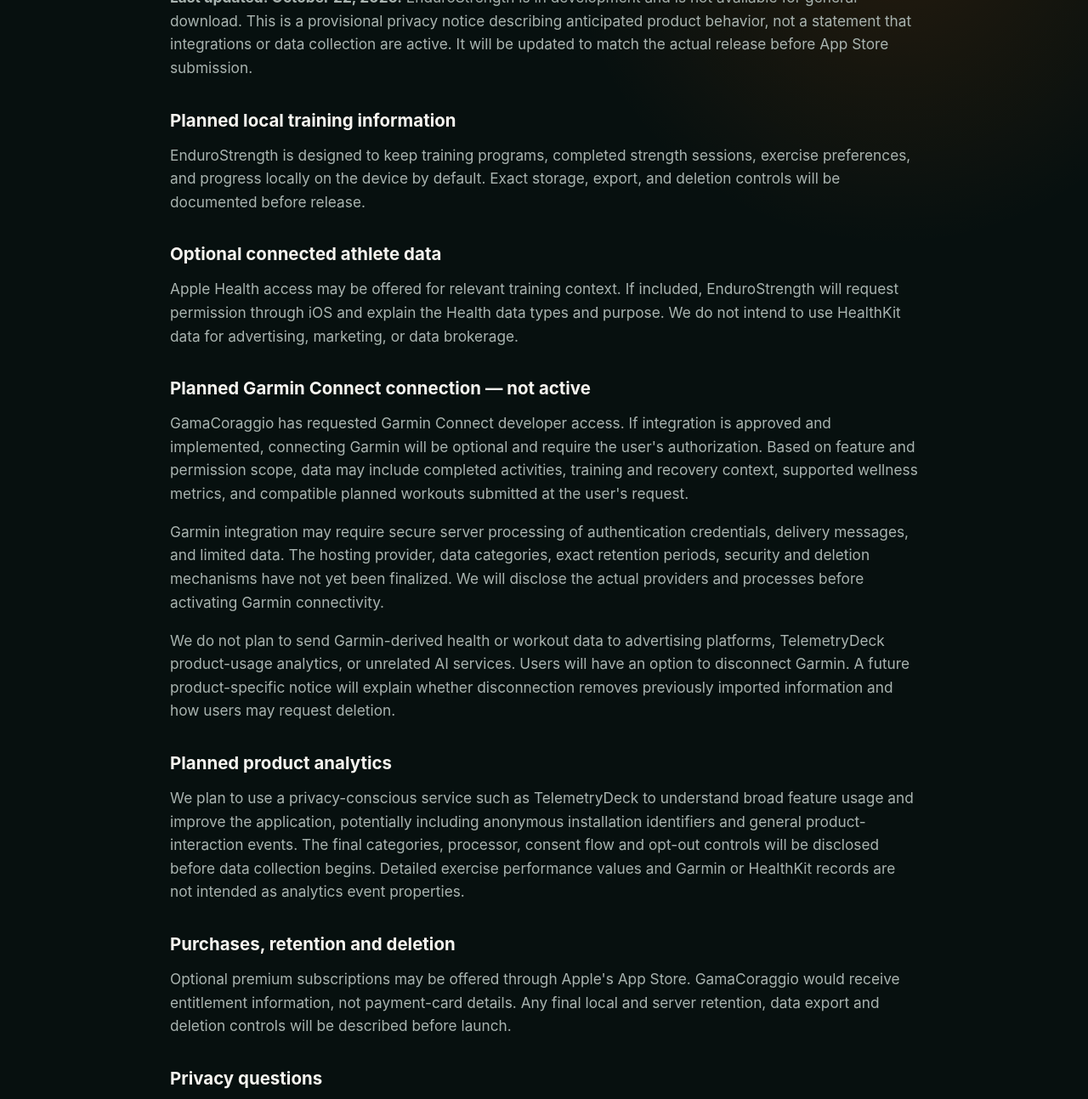
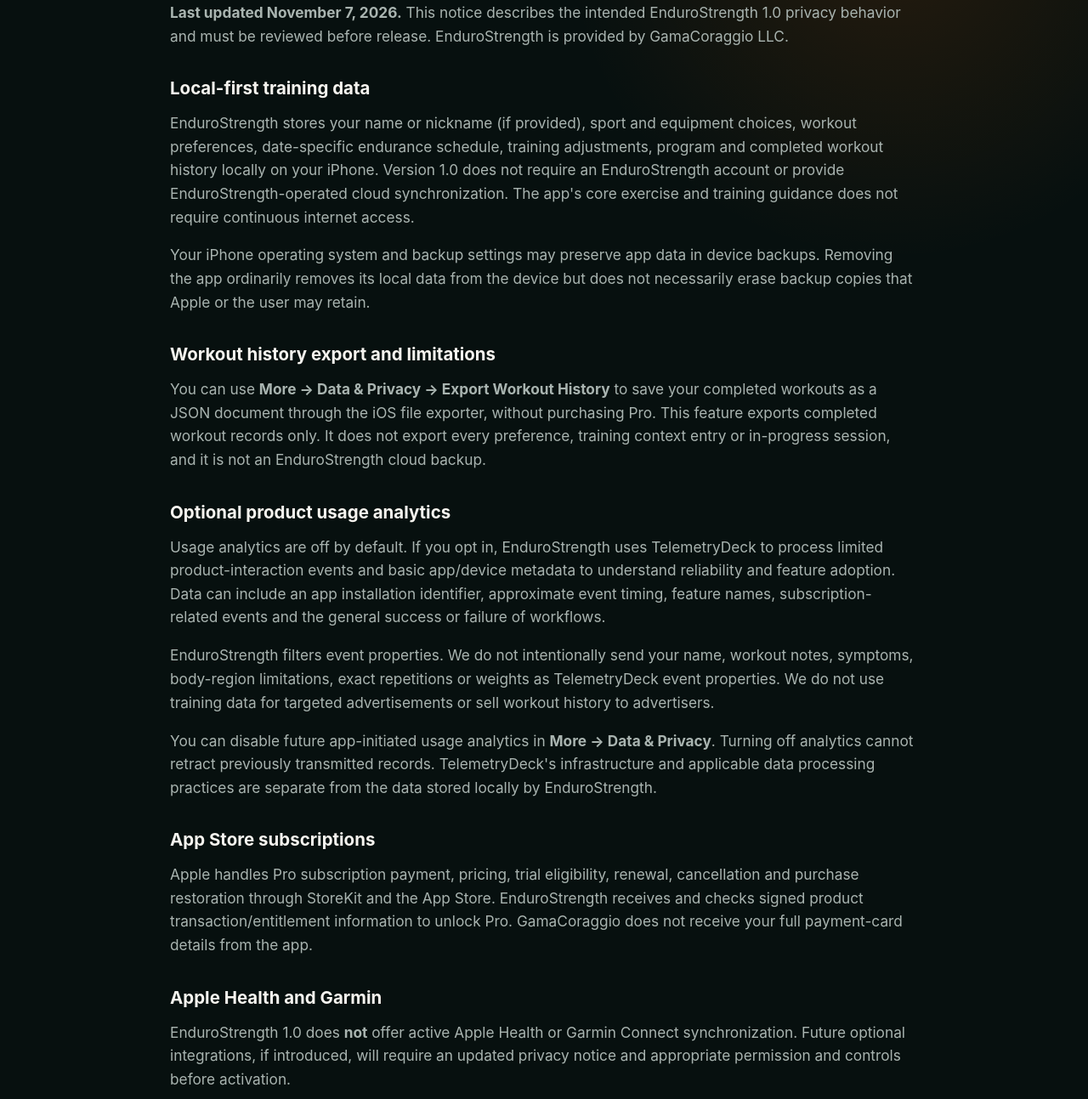
Before and after one commit to mmagriGH/gamacoraggio-site, a plain HTML site: page endurostrength/privacy/index.html in a window 1280 px wide. Shown: the part 313-1606 px from the top of the page at 85% size. Drawn offline with Linux system fonts and the light colour scheme.

Commit message:
Replace provisional EnduroStrength privacy preview with v1 local-first policy draft

```diff
--- a/endurostrength/privacy/index.html
+++ b/endurostrength/privacy/index.html
@@ -3,39 +3,46 @@
 <head>
   <meta charset="UTF-8" />
   <meta name="viewport" content="width=device-width, initial-scale=1.0" />
-  <meta name="description" content="EnduroStrength Privacy by GamaCoraggio LLC — In-development product privacy preview." />
-  <title>EnduroStrength Privacy | GamaCoraggio</title>
+  <meta name="description" content="EnduroStrength version 1.0 Privacy Policy — local workout data, optional product analytics, subscriptions, export and support." />
+  <title>EnduroStrength Privacy Policy | GamaCoraggio</title>
   <link rel="stylesheet" href="../../styles.css" />
 </head>
 <body>
   <header class="site-header"><div class="wrap nav">
     <a class="brand" href="../../index.html" aria-label="GamaCoraggio home"><span class="brand-mark">GC</span><span>GamaCoraggio</span></a>
-    <nav><a href="../../index.html#products">Our Apps</a><a href="./">Privacy</a></nav>
+    <nav aria-label="EnduroStrength navigation">
+      <a href="../">EnduroStrength</a>
+      <a href="./" aria-current="page">Privacy</a>
+      <a href="../terms/">Terms</a>
+      <a href="../support/">Support</a>
+    </nav>
   </div></header>
+
   <main><section class="section" style="padding-top:86px;min-height:73vh"><div class="wrap" style="max-width:880px">
-
-  <p class="eyebrow">PRIVACY · PRE-RELEASE PREVIEW</p>
-  <h2>EnduroStrength Privacy</h2>
-  <div class="body-copy privacy-copy">
-    <p><strong>Last updated: October 22, 2026.</strong> EnduroStrength is in development and is not available for general download. This is a provisional privacy notice describing anticipated product behavior, not a statement that integrations or data collection are active. It will be updated to match the actual release before App Store submission.</p>
-    <h3>Planned local training information</h3>
-    <p>EnduroStrength is designed to keep training programs, completed strength sessions, exercise preferences, and progress locally on the device by default. Exact storage, export, and deletion controls will be documented before release.</p>
-    <h3>Optional connected athlete data</h3>
-    <p>Apple Health access may be offered for relevant training context. If included, EnduroStrength will request permission through iOS and explain the Health data types and purpose. We do not intend to use HealthKit data for advertising, marketing, or data brokerage.</p>
-    <h3>Planned Garmin Connect connection — not active</h3>
-    <p>GamaCoraggio has requested Garmin Connect developer access. If integration is approved and implemented, connecting Garmin will be optional and require the user's authorization. Based on feature and permission scope, data may include completed activities, training and recovery context, supported wellness metrics, and compatible planned workouts submitted at the user's request.</p>
-    <p>Garmin integration may require secure server processing of authentication credentials, delivery messages, and limited data. The hosting provider, data categories, exact retention periods, security and deletion mechanisms have not yet been finalized. We will disclose the actual providers and processes before activating Garmin connectivity.</p>
-    <p>We do not plan to send Garmin-derived health or workout data to advertising platforms, TelemetryDeck product-usage analytics, or unrelated AI services. Users will have an option to disconnect Garmin. A future product-specific notice will explain whether disconnection removes previously imported information and how users may request deletion.</p>
-    <h3>Planned product analytics</h3>
-    <p>We plan to use a privacy-conscious service such as TelemetryDeck to understand broad feature usage and improve the application, potentially including anonymous installation identifiers and general product-interaction events. The final categories, processor, consent flow and opt-out controls will be disclosed before data collection begins. Detailed exercise performance values and Garmin or HealthKit records are not intended as analytics event properties.</p>
-    <h3>Purchases, retention and deletion</h3>
-    <p>Optional premium subscriptions may be offered through Apple's App Store. GamaCoraggio would receive entitlement information, not payment-card details. Any final local and server retention, data export and deletion controls will be described before launch.</p>
-    <h3>Privacy questions</h3>
-    <p>Contact <a href="mailto:legal@gamacoraggio.com">legal@gamacoraggio.com</a>. See the <a href="../../privacy.html">GamaCoraggio corporate privacy notice</a>.</p>
-  </div>
-
+    <p class="eyebrow">ENDUROSTRENGTH · VERSION 1.0</p>
+    <h1>Privacy Policy</h1>
+    <div class="body-copy privacy-copy">
+      <p><strong>Last updated November 7, 2026.</strong> This notice describes the intended EnduroStrength 1.0 privacy behavior and must be reviewed before release. EnduroStrength is provided by GamaCoraggio LLC.</p>
+      <h3>Local-first training data</h3>
+      <p>EnduroStrength stores your name or nickname (if provided), sport and equipment choices, workout preferences, date-specific endurance schedule, training adjustments, program and completed workout history locally on your iPhone. Version 1.0 does not require an EnduroStrength account or provide EnduroStrength-operated cloud synchronization. The app's core exercise and training guidance does not require continuous internet access.</p>
+      <p>Your iPhone operating system and backup settings may preserve app data in device backups. Removing the app ordinarily removes its local data from the device but does not necessarily erase backup copies that Apple or the user may retain.</p>
+      <h3>Workout history export and limitations</h3>
+      <p>You can use <strong>More → Data &amp; Privacy → Export Workout History</strong> to save your completed workouts as a JSON document through the iOS file exporter, without purchasing Pro. This feature exports completed workout records only. It does not export every preference, training context entry or in-progress session, and it is not an EnduroStrength cloud backup.</p>
+      <h3>Optional product usage analytics</h3>
+      <p>Usage analytics are off by default. If you opt in, EnduroStrength uses TelemetryDeck to process limited product-interaction events and basic app/device metadata to understand reliability and feature adoption. Data can include an app installation identifier, approximate event timing, feature names, subscription-related events and the general success or failure of workflows.</p>
+      <p>EnduroStrength filters event properties. We do not intentionally send your name, workout notes, symptoms, body-region limitations, exact repetitions or weights as TelemetryDeck event properties. We do not use training data for targeted advertisements or sell workout history to advertisers.</p>
+      <p>You can disable future app-initiated usage analytics in <strong>More → Data &amp; Privacy</strong>. Turning off analytics cannot retract previously transmitted records. TelemetryDeck's infrastructure and applicable data processing practices are separate from the data stored locally by EnduroStrength.</p>
+      <h3>App Store subscriptions</h3>
+      <p>Apple handles Pro subscription payment, pricing, trial eligibility, renewal, cancellation and purchase restoration through StoreKit and the App Store. EnduroStrength receives and checks signed product transaction/entitlement information to unlock Pro. GamaCoraggio does not receive your full payment-card details from the app.</p>
+      <h3>Apple Health and Garmin</h3>
+      <p>EnduroStrength 1.0 does <strong>not</strong> offer active Apple Health or Garmin Connect synchronization. Future optional integrations, if introduced, will require an updated privacy notice and appropriate permission and controls before activation.</p>
+      <h3>Support and questions</h3>
+      <p>For privacy questions, data concerns or requests, email <a href="mailto:legal@gamacoraggio.com">legal@gamacoraggio.com</a>. For general support email <a href="mailto:support@gamacoraggio.com">support@gamacoraggio.com</a>. Do not include sensitive medical records in routine support emails.</p>
+      <p>Also see <a href="../../privacy.html">GamaCoraggio's corporate privacy notice</a> and <a href="../terms/">EnduroStrength Terms of Use</a>.</p>
+    </div>
   </div></section></main>
   <footer><div class="wrap footer-row"><span>&copy; 2026 GamaCoraggio LLC</span>
-    <div><a href="../../index.html">Home</a><a href="mailto:legal@gamacoraggio.com">Privacy questions</a></div>
+    <div><a href="../">EnduroStrength</a><a href="../terms/">Terms</a><a href="../support/">Support</a></div>
   </div></footer>
-</body></html>
+</body>
+</html>
```
